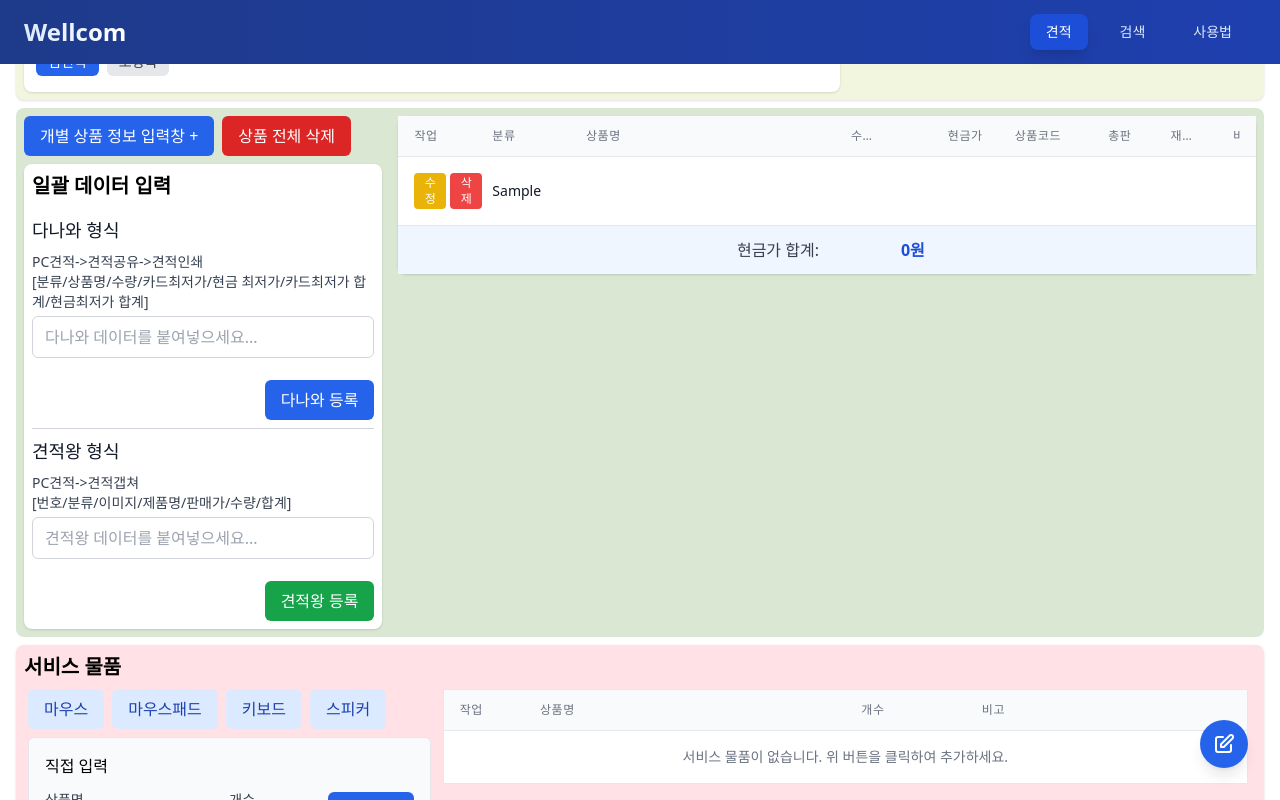
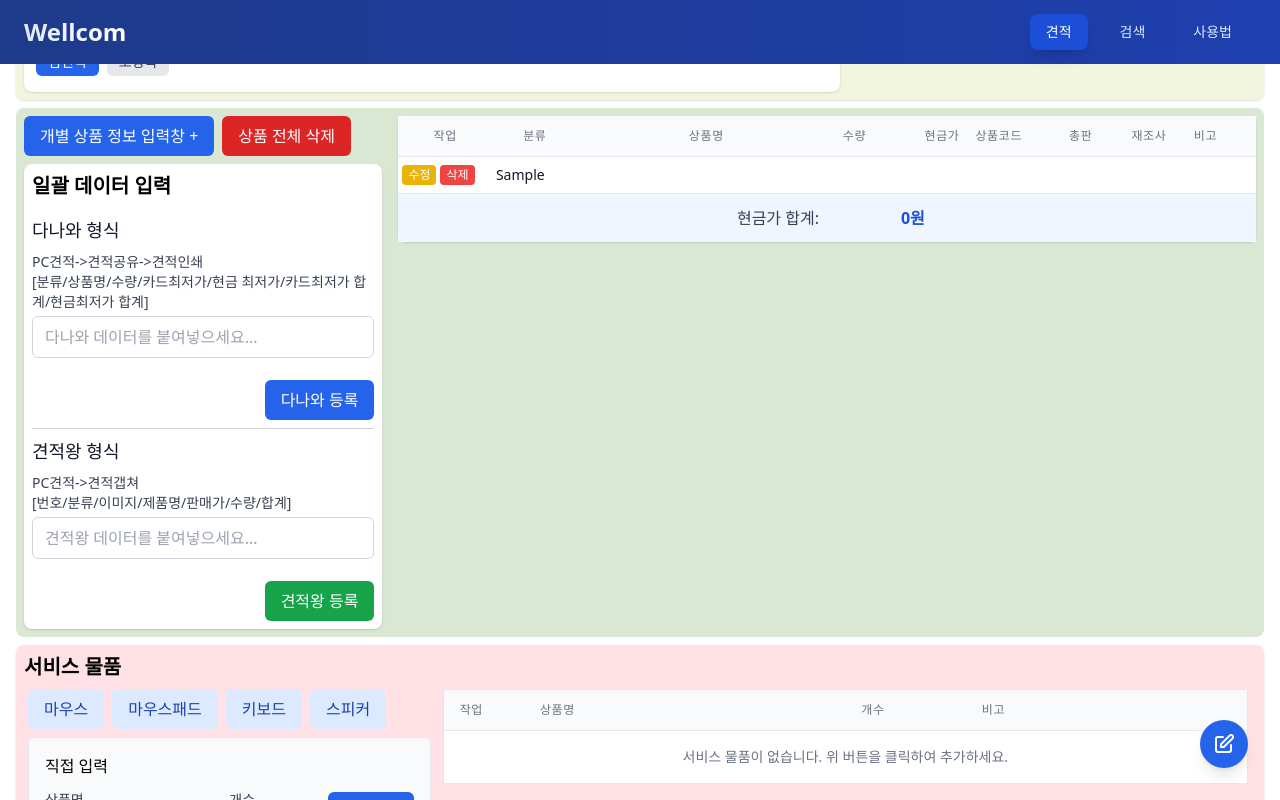
Before and after one commit to kcj980/wellcompro, a Next.js app: page /estimate in a window 1280 px wide. Both pictures are taken after typing "Sample" into the empty fields and a click on the button "다나와 등록". Shown: the part 530-1330 px from the top of the page. Built offline with nearby package versions, Linux system fonts and the light colour scheme.

Commit message:
상품테이블 마진패딩 수정

```diff
--- a/app/estimate/page.js
+++ b/app/estimate/page.js
@@ -2182,31 +2182,31 @@ function EstimateContent() {
                     <table className="w-full table-fixed divide-y divide-gray-200">
                       <thead className="bg-gray-50">
                         <tr>
-                          <th className="w-[10%] px-4 py-3 text-left text-xs font-medium text-gray-500 uppercase tracking-wider overflow-hidden">
+                          <th className="w-[12%] px-2 py-3 text-center text-xs font-medium text-gray-500 uppercase tracking-wider overflow-hidden">
                             <div className="truncate">작업</div>
                           </th>
-                          <th className="w-[12%] px-4 py-3 text-left text-xs font-medium text-gray-500 uppercase tracking-wider overflow-hidden">
+                          <th className="w-[11%] px-2 py-3 text-center text-xs font-medium text-gray-500 uppercase tracking-wider overflow-hidden">
                             <div className="truncate">분류</div>
                           </th>
-                          <th className="w-[34%] px-4 py-3 text-left text-xs font-medium text-gray-500 uppercase tracking-wider overflow-hidden">
+                          <th className="w-[33%] px-2 py-3 text-center text-xs font-medium text-gray-500 uppercase tracking-wider overflow-hidden">
                             <div className="truncate">상품명</div>
                           </th>
-                          <th className="w-[7%] px-4 py-3 text-left text-xs font-medium text-gray-500 uppercase tracking-wider overflow-hidden">
+                          <th className="w-[5%] px-1 py-3 text-center text-xs font-medium text-gray-500 uppercase tracking-wider overflow-hidden">
                             <div className="truncate">수량</div>
                           </th>
-                          <th className="w-[14%] px-4 py-3 text-left text-xs font-medium text-gray-500 uppercase tracking-wider overflow-hidden">
+                          <th className="w-[12%] px-2 py-3 text-left text-xs font-medium text-gray-500 uppercase tracking-wider overflow-hidden">
                             <div className="truncate text-right">현금가</div>
                           </th>
-                          <th className="w-[12%] px-4 py-3 text-left text-xs font-medium text-gray-500 uppercase tracking-wider overflow-hidden">
+                          <th className="w-[12%] px-2 py-3 text-left text-xs font-medium text-gray-500 uppercase tracking-wider overflow-hidden">
                             <div className="truncate">상품코드</div>
                           </th>
-                          <th className="w-[8%] px-4 py-3 text-left text-xs font-medium text-gray-500 uppercase tracking-wider overflow-hidden">
+                          <th className="w-[8%] px-2 py-3 text-left text-xs font-medium text-gray-500 uppercase tracking-wider overflow-hidden">
                             <div className="truncate">총판</div>
                           </th>
-                          <th className="w-[8%] px-4 py-3 text-left text-xs font-medium text-gray-500 uppercase tracking-wider overflow-hidden">
+                          <th className="w-[8%] px-2 py-3 text-left text-xs font-medium text-gray-500 uppercase tracking-wider overflow-hidden">
                             <div className="truncate">재조사</div>
                           </th>
-                          <th className="w-[5%] px-4 py-3 text-left text-xs font-medium text-gray-500 uppercase tracking-wider overflow-hidden">
+                          <th className="w-[9%] px-2 py-3 text-left text-xs font-medium text-gray-500 uppercase tracking-wider overflow-hidden">
                             <div className="truncate">비고</div>
                           </th>
                         </tr>
@@ -2214,7 +2214,7 @@ function EstimateContent() {
                       <tbody className="bg-white divide-y divide-gray-200">
                         {tableData.map(row => (
                           <tr key={row.id}>
-                            <td className="px-4 py-4">
+                            <td className="px-1 py-2">
                               <div className="flex gap-1">
                                 <button
                                   onClick={() => handleEdit(row)}
@@ -2230,44 +2230,44 @@ function EstimateContent() {
                                 </button>
                               </div>
                             </td>
-                            <td className="px-4 py-4">
+                            <td className="px-1 py-2">
                               <div className="text-sm text-gray-900 break-all whitespace-pre-line overflow-hidden">
                                 {row.category}
                               </div>
                             </td>
-                            <td className="px-4 py-4">
+                            <td className="px-1 py-2">
                               <div className="text-sm text-gray-900 break-all whitespace-pre-line overflow-hidden">
                                 {row.productName}
                               </div>
                             </td>
-                            <td className="px-4 py-4">
-                              <div className="text-sm text-gray-900 break-all whitespace-pre-line overflow-hidden">
+                            <td className="px-1 py-2">
+                              <div className="text-sm text-center text-gray-900 break-all whitespace-pre-line overflow-hidden">
                                 {row.quantity}
                               </div>
                             </td>
-                            <td className="px-4 py-4 text-right">
+                            <td className="px-1 py-2 text-right">
                               {' '}
                               {/* 오른쪽 정렬 추가 */}
                               <div className="text-sm text-gray-900 break-all whitespace-pre-line overflow-hidden">
                                 {row.price}
                               </div>
                             </td>
-                            <td className="px-4 py-4">
+                            <td className="px-1 py-2">
                               <div className="text-sm text-gray-900 break-all whitespace-pre-line overflow-hidden">
                                 {row.productCode}
                               </div>
                             </td>
-                            <td className="px-4 py-4">
+                            <td className="px-1 py-2">
                               <div className="text-sm text-gray-900 break-all whitespace-pre-line overflow-hidden">
                                 {row.distributor}
                               </div>
                             </td>
-                            <td className="px-4 py-4">
+                            <td className="px-1 py-2">
                               <div className="text-sm text-gray-900 break-all whitespace-pre-line overflow-hidden">
                                 {row.reconfirm}
                               </div>
                             </td>
-                            <td className="px-4 py-4">
+                            <td className="px-1 py-2">
                               <div className="text-sm text-gray-900 break-all whitespace-pre-line overflow-hidden">
                                 {row.remarks}
                               </div>
```
